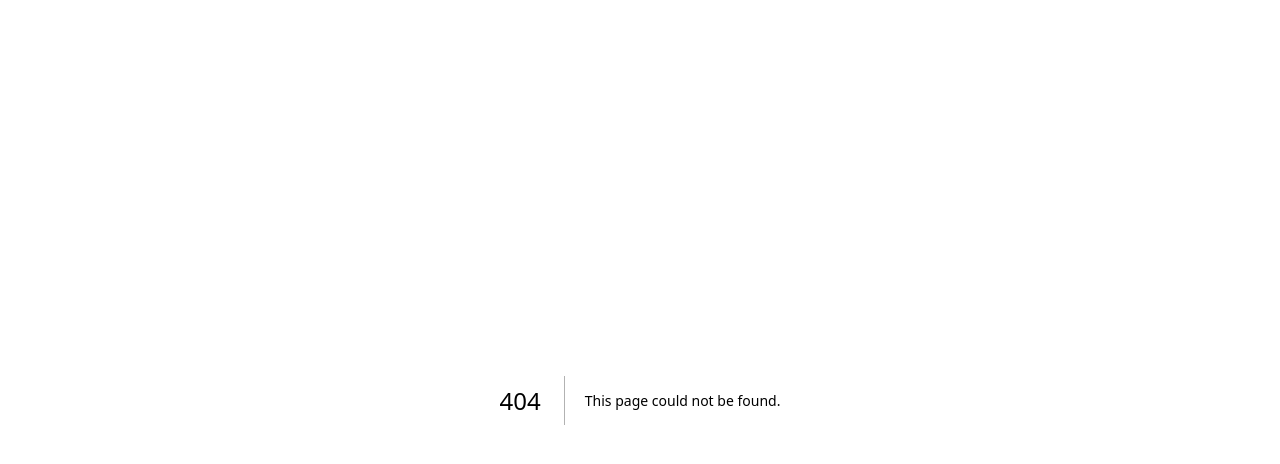
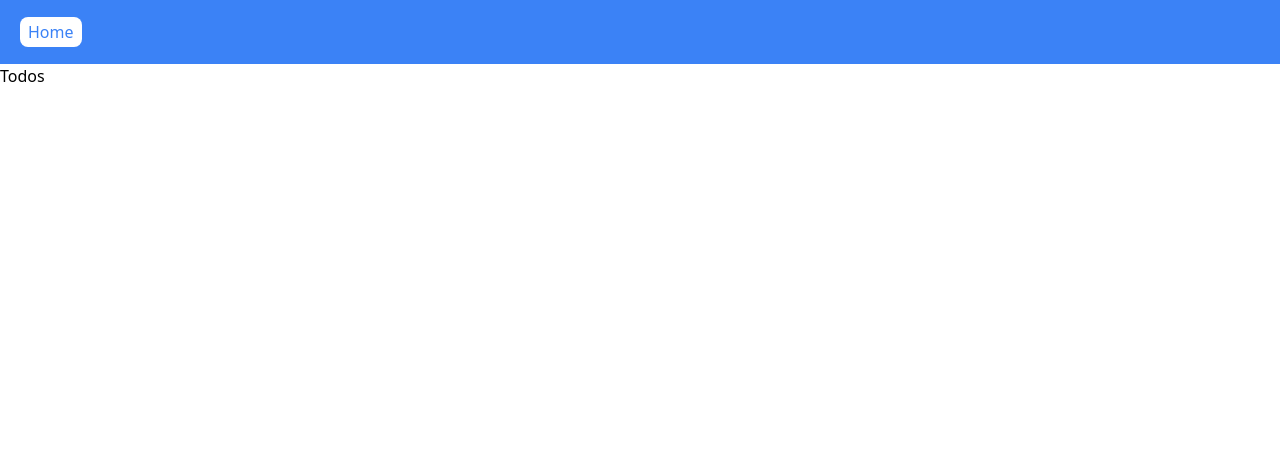
Before and after one commit to TelemCorp/NEXTJS-13-DEMO, a Next.js app: page /todos in a window 1280 px wide. Before the commit this address had no page. Shown: the top 464 px of the page. Built offline with nearby package versions, Linux system fonts and the light colour scheme.

Commit message:
Implementing the New Link Component

```diff
--- /dev/null
+++ b/app/Header.tsx
@@ -0,0 +1,14 @@
+import Link from "next/link";
+import React from "react";
+
+function Header() {
+  return (
+    <header className="p-5 bg-blue-500">
+      <Link href="/" className="px-2 py-1 text-blue-500 bg-white rounded-lg">
+        Home
+      </Link>
+    </header>
+  );
+}
+
+export default Header;
--- a/app/layout.tsx
+++ b/app/layout.tsx
@@ -1,12 +1,17 @@
+import "../styles/globals.css";
+import Header from "./header";
 export default function RootLayout({
   children,
 }: {
-  children: React.ReactNode
+  children: React.ReactNode;
 }) {
   return (
     <html>
       <head />
-      <body>{children}</body>
+      <body>
+        <Header />
+        {children}
+      </body>
     </html>
-  )
+  );
 }
--- /dev/null
+++ b/app/todos/TodosList.tsx
@@ -0,0 +1,9 @@
+import React from "react";
+
+function TodosList() {
+  const todos = await fetchTodos();
+
+  return <div>TodosList</div>;
+}
+
+export default TodosList;
--- /dev/null
+++ b/app/todos/page.tsx
@@ -0,0 +1,7 @@
+import React from "react";
+
+function Todos() {
+  return <div>Todos</div>;
+}
+
+export default Todos;
```
